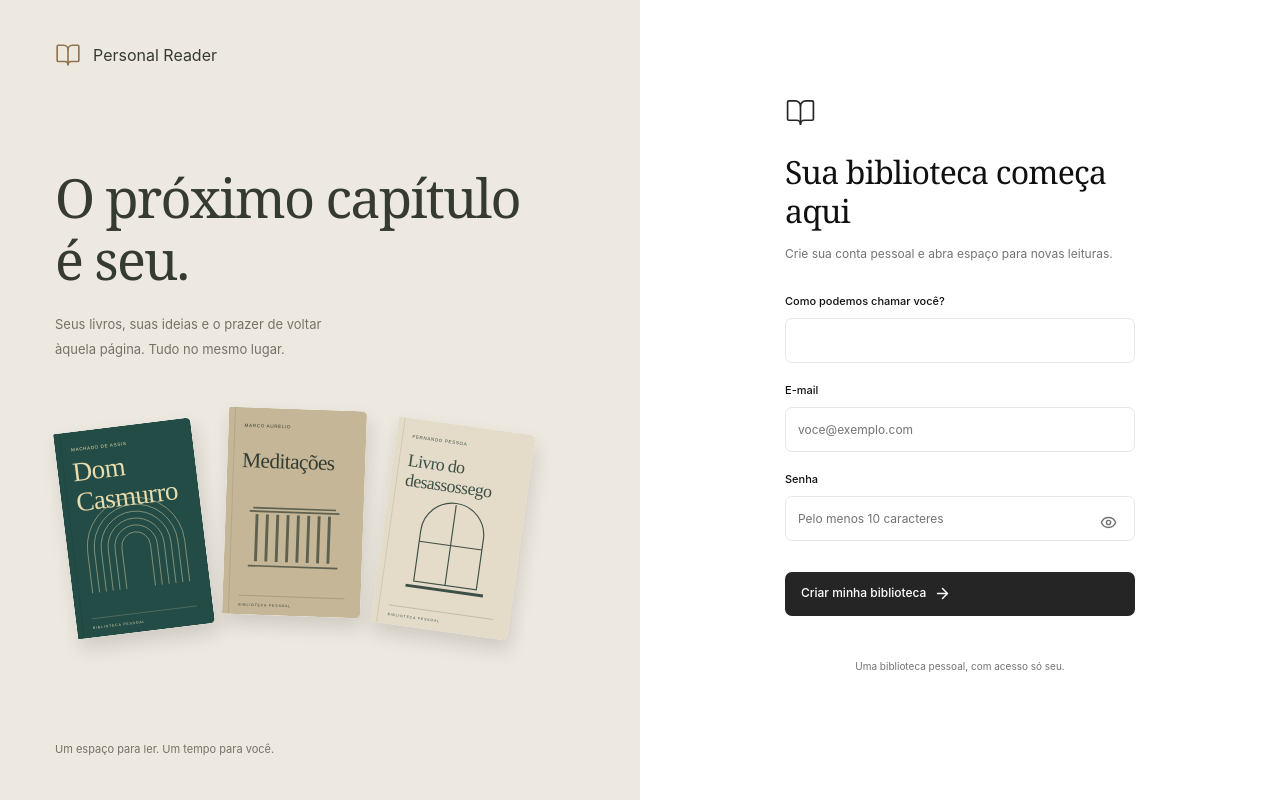
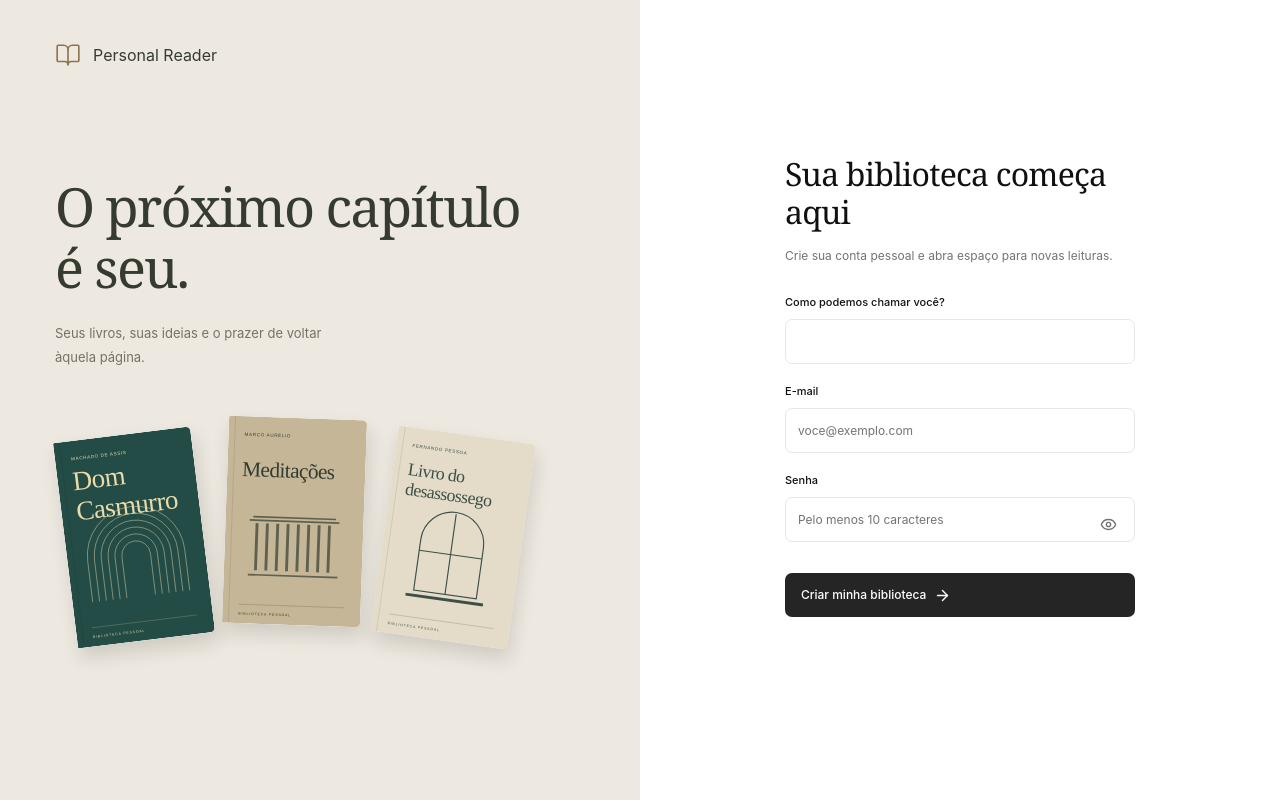
Before and after one commit to henriquemachado1993/personal-reader, a Next.js app: page /login in a window 1280 px wide. Built offline with nearby package versions, Linux system fonts and the light colour scheme; no server answers; the database is empty.

Commit message:
fix(ui): improve login

```diff
--- a/src/modules/auth/login-form.tsx
+++ b/src/modules/auth/login-form.tsx
@@ -67,7 +67,7 @@ export function LoginForm({
           <p>
             Seus livros, suas ideias e o prazer de voltar
             <br />
-            àquela página. Tudo no mesmo lugar.
+            àquela página.
           </p>
           <div className="login-books">
             <img src="/covers/dom-casmurro.svg" alt="Capa de Dom Casmurro" />
@@ -78,13 +78,9 @@ export function LoginForm({
             />
           </div>
         </div>
-        <span className="login-story-footer">
-          Um espaço para ler. Um tempo para você.
-        </span>
       </section>
       <section className="login-form-section">
         <form onSubmit={submit}>
-          <BookOpen className="login-form-mark" size={31} strokeWidth={1.3} />
           <h2>
             {firstRun ? "Sua biblioteca começa aqui" : "Bom ter você por aqui"}
           </h2>
@@ -176,8 +172,6 @@ export function LoginForm({
                 Esqueci minha senha
               </Link>
             )}
-            <br />
-            Uma biblioteca pessoal, com acesso só seu.
           </p>
         </form>
       </section>
```
